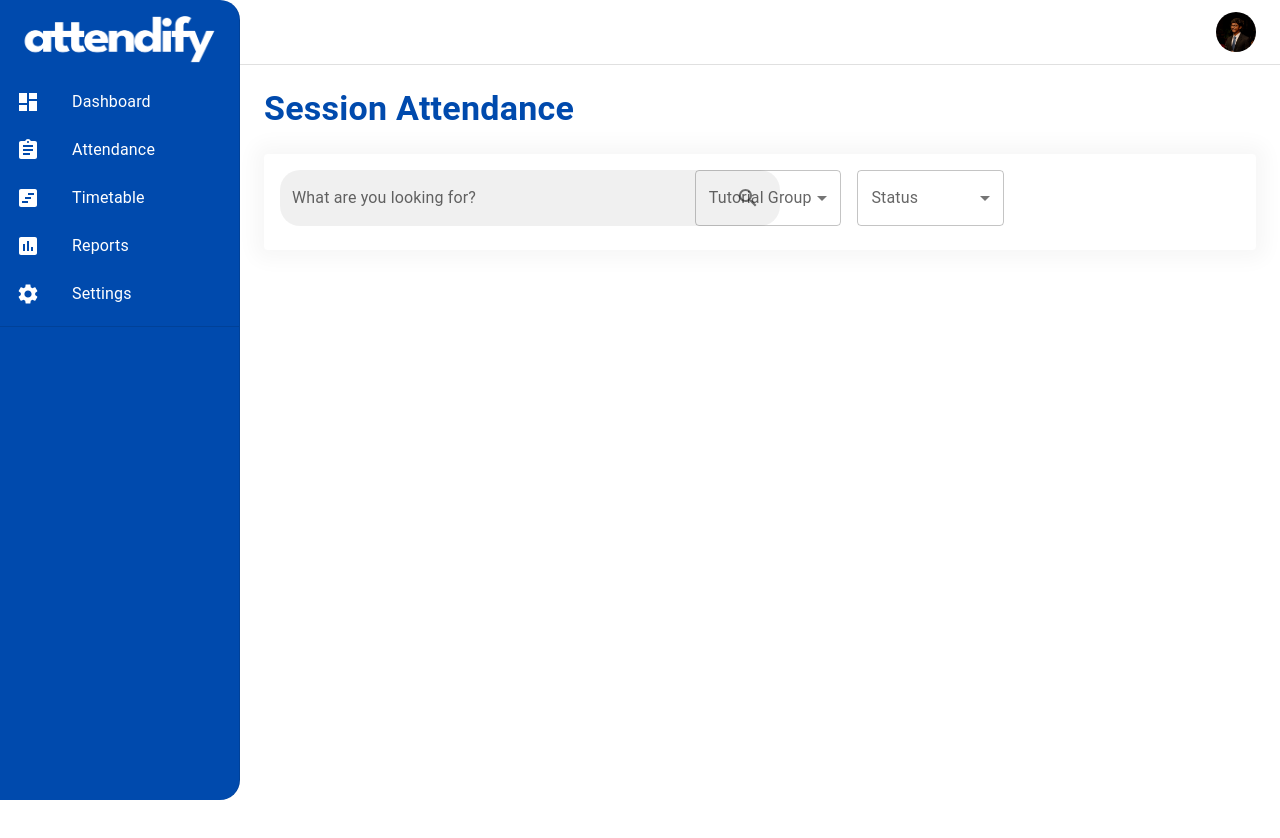
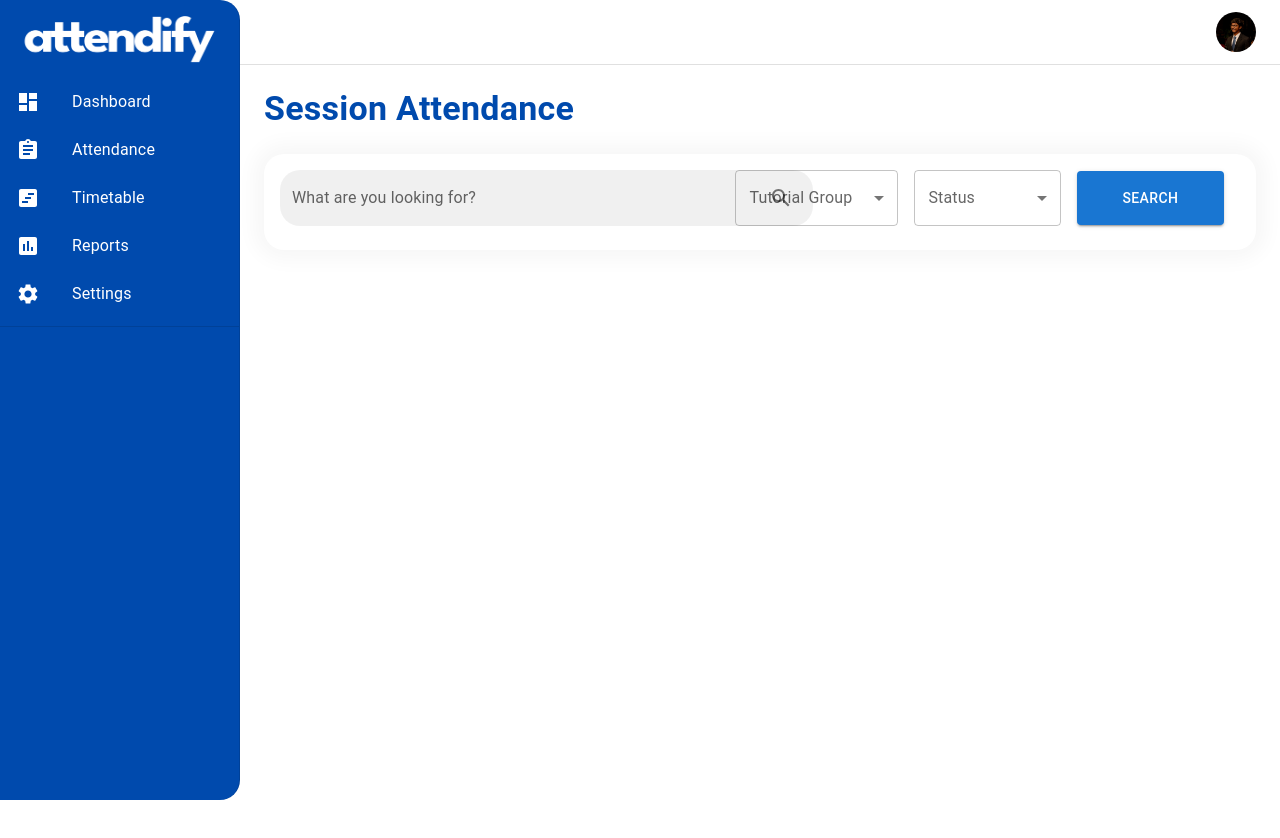
Before and after one commit to Sathurshanan-Manoharan/attendify-frontend, a React (Vite) app: page /attendance in a window 1280 px wide. Shown: the top 838 px of the page. Built offline with nearby package versions, Linux system fonts and the light colour scheme.

Commit message:
Added search button (Non functional)

```diff
--- a/src/pages/SessionAttendance.jsx
+++ b/src/pages/SessionAttendance.jsx
@@ -8,7 +8,7 @@ import Grid from "@mui/material/Grid";
 import FormControl from "@mui/material/FormControl";
 import SearchIcon from '@mui/icons-material/Search';
 import IconButton from "@mui/material/IconButton";
-import { Select } from "@mui/material";
+import Select from "@mui/material/Select";
 
 function SessionAttendance() {
 
@@ -17,10 +17,10 @@ function SessionAttendance() {
       <Typography variant="h4" color="#004AAD" fontWeight="bold" >Session Attendance</Typography>
       <br></br>
 
-      <Card variant="elevation" sx={{boxShadow: '0px 0px 20px 10px rgba(0, 0, 0, 0.035)', }}>
+      <Card variant="elevation" sx={{boxShadow: '0px 0px 20px 10px rgba(0, 0, 0, 0.035)', borderRadius: '20px', }}>
         <CardContent sx={{paddingBottom:'2px'}}>
           <Grid container spacing={2} alignItems="center" >
-            <Grid item xs={5.1} >
+            <Grid item xs={5.6} >
               <FormControl>
                 <TextField label="What are you looking for?"
                   variant="filled"
@@ -28,10 +28,10 @@ function SessionAttendance() {
                   fullWidth
                   sx={{'& .MuiFilledInput-root': {
                     borderRadius: '20px',},
-                      width:'500px'}}></TextField>
+                      width:'400pt'}}></TextField>
               </FormControl>
             </Grid>
-            <Grid item xs={2}>
+            <Grid item xs={2.2}>
               <FormControl fullWidth>
               <TextField select label="Tutorial Group" fullwidth variant="outlined" >
                   <MenuItem value="">None</MenuItem>
@@ -49,7 +49,11 @@ function SessionAttendance() {
                   <MenuItem value="absent">Absent</MenuItem>
                 </TextField>
               </FormControl>
-
+            </Grid>
+            <Grid item xs={2} sm={2} md={2}>
+              <Button variant="contained" color="primary" fullWidth sx={{height: '41pt'}}>
+                Search
+              </Button>
             </Grid>
           </Grid>
         </CardContent>
```
